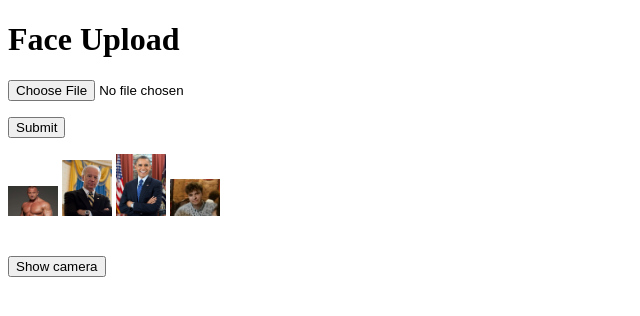
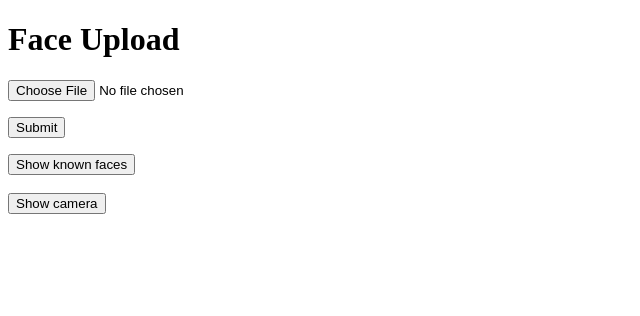
Before and after one commit to 110kc3/facer, a Flask app: page / in a window 1280 px wide. Shown: the top 316 px of the page, without its empty margins (0-640 px from the left). Run offline with Flask 2, Linux system fonts and the light colour scheme.

Commit message:
Button for showing saved images

```diff
--- a/templates/index.html
+++ b/templates/index.html
@@ -13,10 +13,10 @@
   </form>
 
 
-  <!-- <button onclick="show_faces()">Show known faces</button> -->
-  <div display: inline-block;>
+  <button onclick="show_faces()">Show known faces</button>
+  <div id="faces" style="display: none" >
   {% for file in files %}
-    <img src="{{ url_for('static', filename=file) }}" style="width: 50px">
+    <img src="{{ url_for('static', filename=file) }}" style="width: 80px">
   {% endfor %}
 </div>
 
@@ -36,7 +36,14 @@
 </html>
 
 <script>
-
+function show_faces() {
+  var x = document.getElementById("faces");
+  if (x.style.display === "none") {
+    x.style.display = "block";
+  } else {
+    x.style.display = "none";
+  }
+}
 
 function show_cam() {
   document.getElementById('cam1').style.maxHeight = "200px";
```
